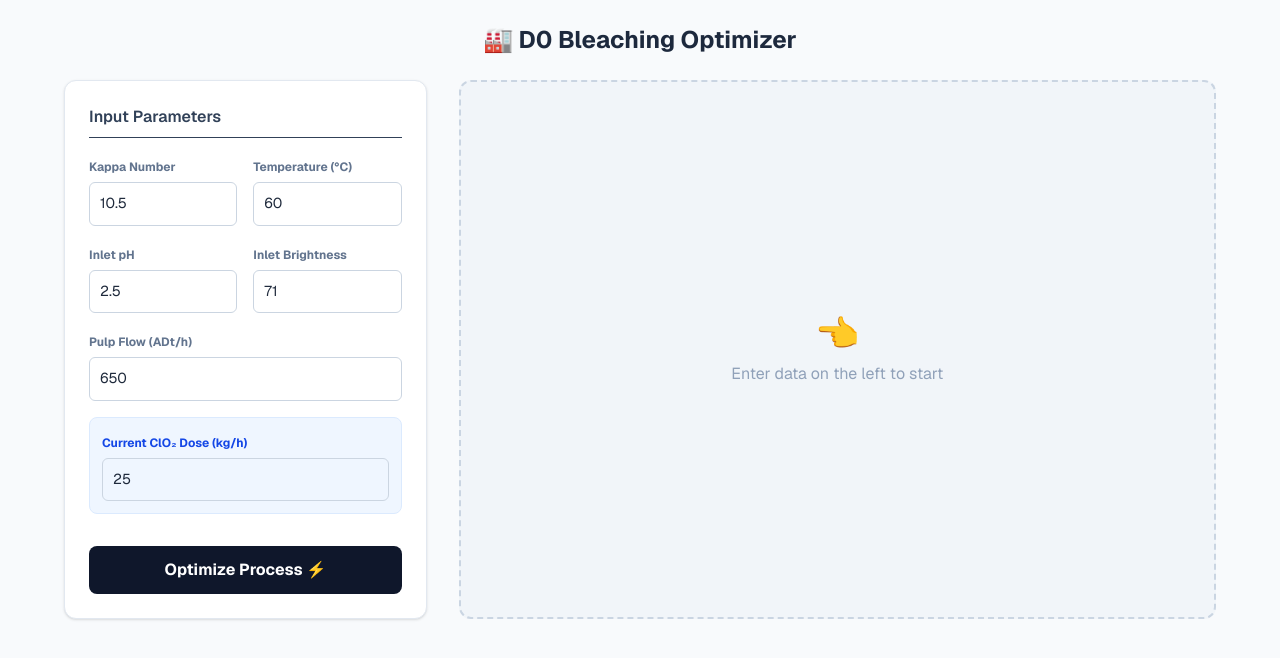
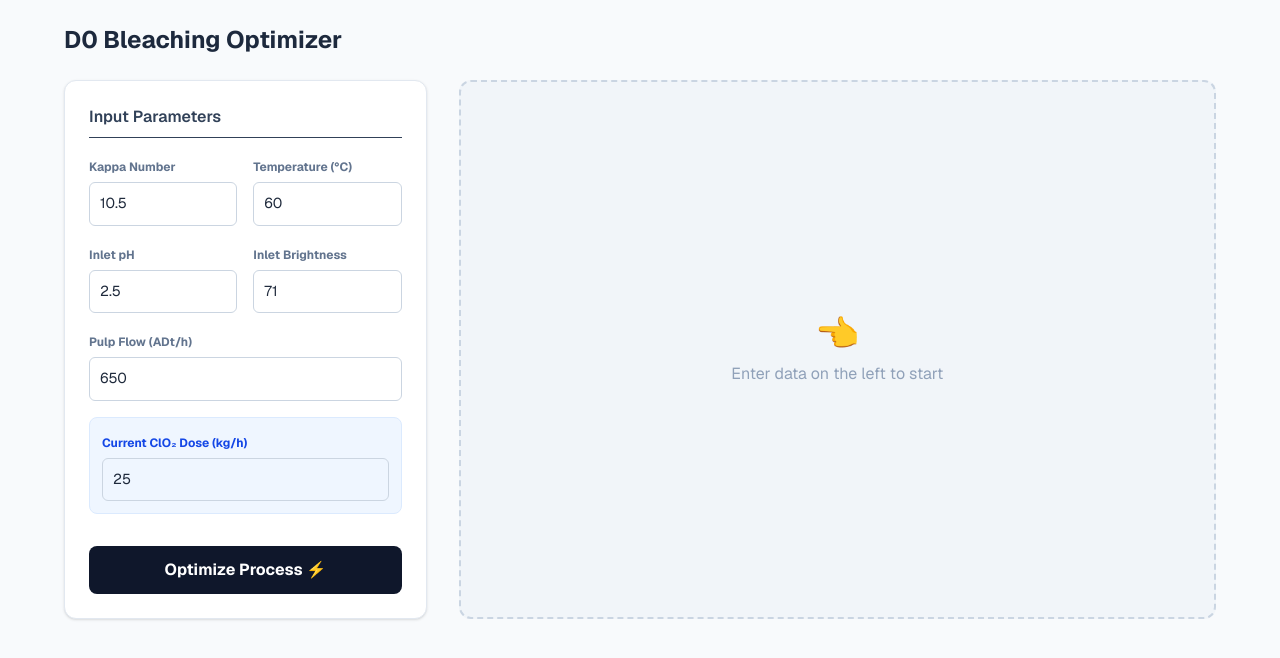
Before and after one commit to gcarlo11/Data-Driven-K-Optimization-for-ClO2, a Next.js app in the folder frontend/: page / in a window 1280 px wide. Shown: the top 658 px of the page. Built offline with nearby package versions, Linux system fonts and the light colour scheme.

Commit message:
refactor: clean up comments and improve code readability in page.tsx

```diff
--- a/frontend/app/page.tsx
+++ b/frontend/app/page.tsx
@@ -6,7 +6,6 @@ import {
 } from 'recharts';
 
 export default function Home() {
-  // 1. State hanya untuk 6 Parameter yang diminta
   const [formData, setFormData] = useState({
     kappa: 10.5,
     temperature: 60.0,
@@ -32,19 +31,15 @@ export default function Home() {
       const res = response.data;
       setResult(res);
 
-      // 2. LOGIKA GENERATE DATA GRAFIK (Operational Map)
-      // Kita buat garis kurva efisiensi di sekitar Kappa saat ini
+
       const points = [];
       const centerKappa = Number(formData.kappa);
-      // Buat range dari -2 sampai +2 sekitar Kappa user
       for (let i = -2; i <= 2; i++) {
-        const k_sim = centerKappa + (i * 0.5); // x-axis points
+        const k_sim = centerKappa + (i * 0.5);
         if (k_sim > 0) {
             points.push({
                 kappa: Number(k_sim.toFixed(1)),
-                // Garis Optimasi (Prediksi AI)
                 optimalLine: Number((k_sim * res.k_optimal).toFixed(2)),
-                // Garis Aktual (Kondisi user saat ini)
                 currentLine: Number((k_sim * res.k_current).toFixed(2)),
             });
         }
@@ -60,11 +55,10 @@ export default function Home() {
   return (
     <main className="min-h-screen bg-slate-50 p-6 font-sans text-slate-800">
       <div className="max-w-6xl mx-auto">
-        <h1 className="text-2xl font-bold mb-6 text-center text-slate-800">🏭 D0 Bleaching Optimizer</h1>
+        <h1 className="text-2xl font-bold mb-6 text-left text-slate-800">D0 Bleaching Optimizer</h1>
 
         <div className="grid grid-cols-1 lg:grid-cols-12 gap-8">
 
-          {/* KOLOM KIRI: INPUT FORM (6 Parameter) */}
           <div className="lg:col-span-4 bg-white p-6 rounded-xl shadow-sm border border-slate-200 h-fit">
             <h2 className="font-semibold mb-4 text-slate-700 border-b pb-2">Input Parameters</h2>
             <form onSubmit={handleSubmit} className="space-y-4">
@@ -107,11 +101,9 @@ export default function Home() {
             </form>
           </div>
 
-          {/* KOLOM KANAN: RESULT & CHART */}
           <div className="lg:col-span-8 space-y-6">
             {result ? (
               <>
-                {/* 1. HASIL UTAMA */}
                 <div className="grid grid-cols-1 md:grid-cols-2 gap-4">
                     <div className="bg-white p-6 rounded-xl shadow-sm border-l-4 border-green-500">
                         <p className="text-sm text-slate-500 font-medium">Recommended Dose</p>
@@ -133,7 +125,6 @@ export default function Home() {
                     </div>
                 </div>
 
-                {/* 2. GRAFIK OPERATIONAL MAP */}
                 <div className="bg-white p-6 rounded-xl shadow-sm border border-slate-200">
                     <h3 className="font-bold text-slate-700 mb-4">📈 Operational Map: Kappa vs ClO₂ Dose</h3>
                     <div className="h-[300px] w-full">
```
